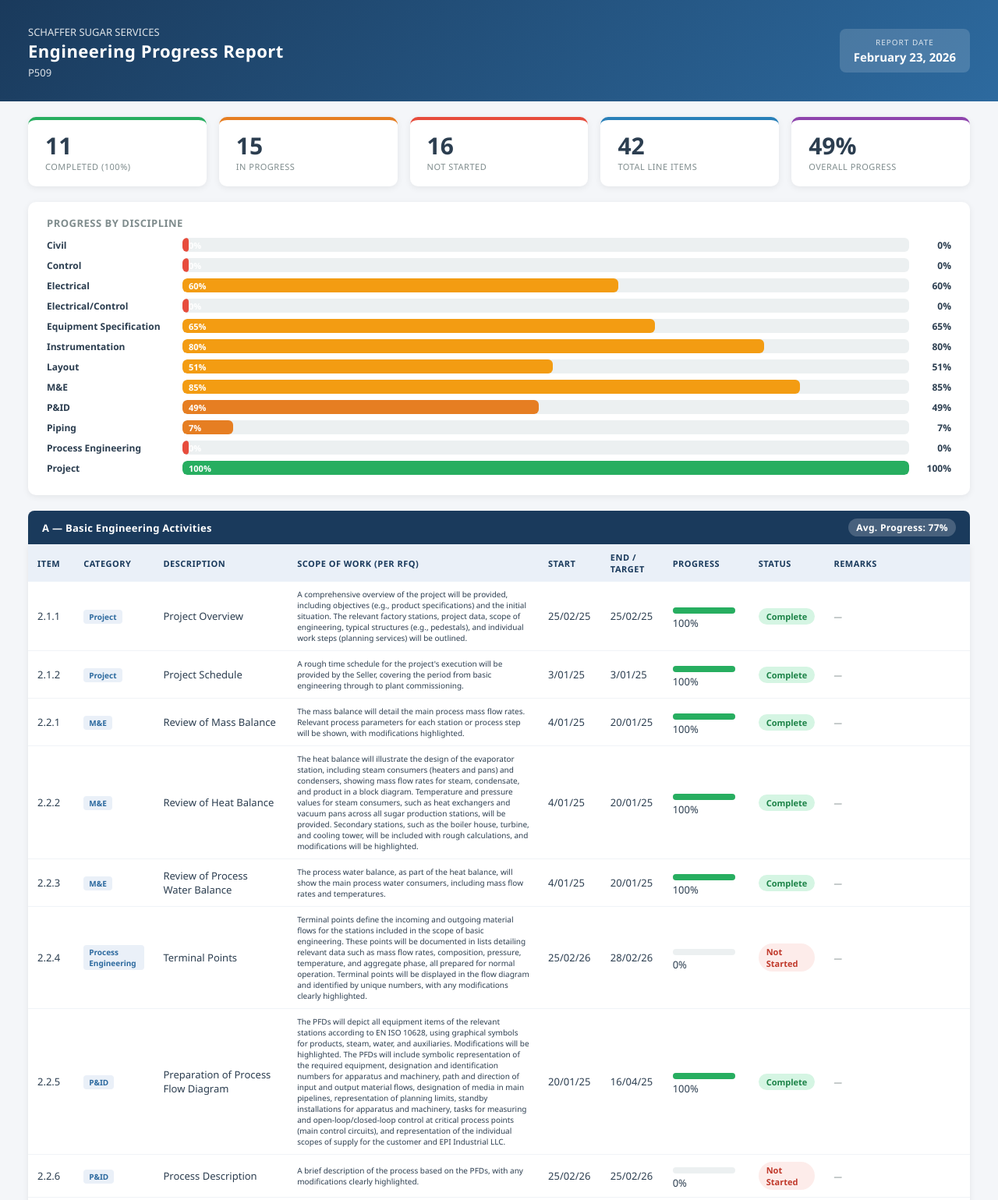
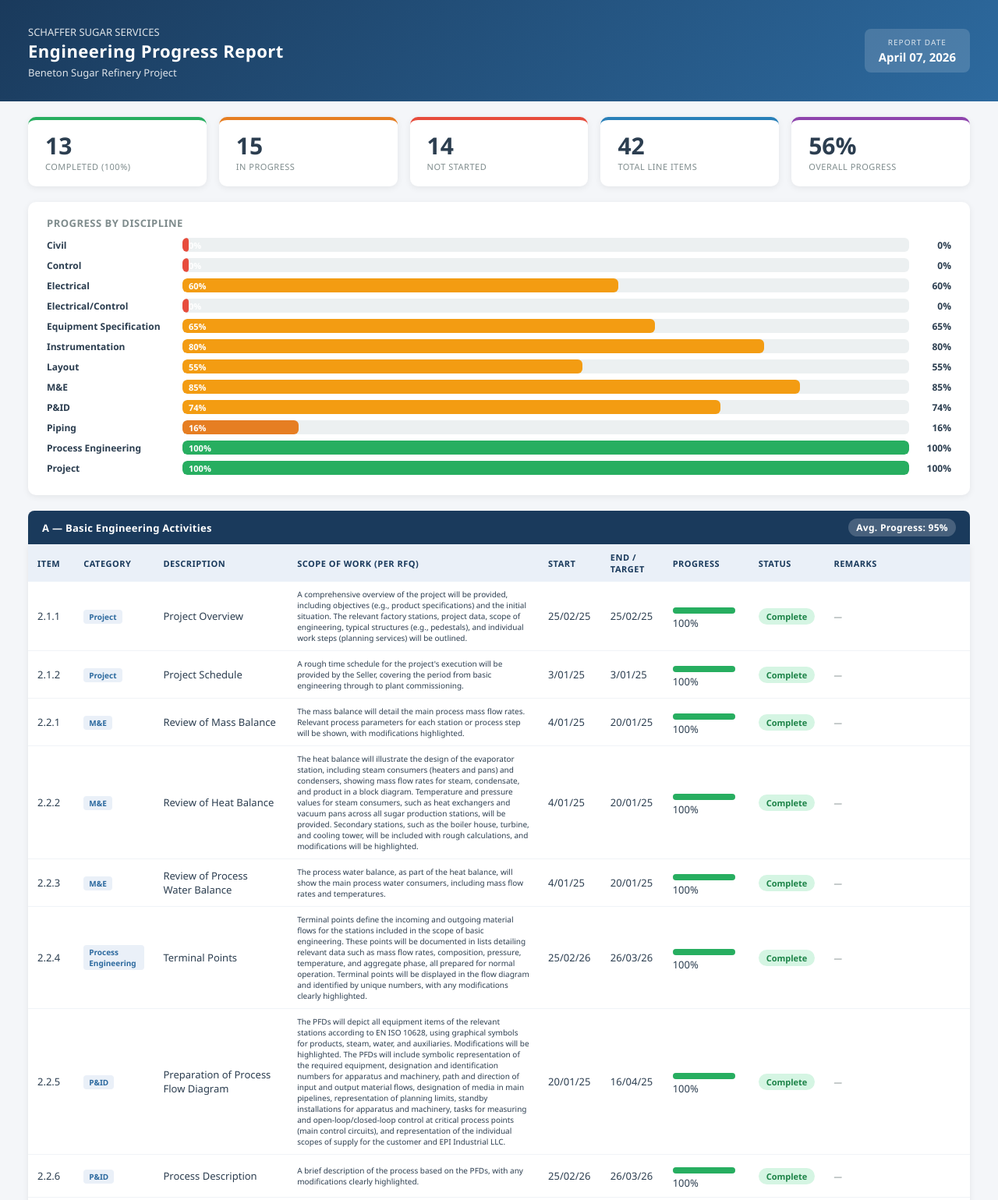
Before and after one commit to SugarGuru/509-Progress-Report, a plain HTML site: page index.html in a window 1280 px wide. Shown: the top 1539 px of the page at 78% size. Drawn offline with Linux system fonts and the light colour scheme.

Commit message:
Add files via upload

```diff
--- a/index.html
+++ b/index.html
@@ -3,7 +3,7 @@
 <head>
 <meta charset="UTF-8">
 <meta name="viewport" content="width=device-width, initial-scale=1.0">
-<title>Engineering Progress Report – P509</title>
+<title>Engineering Progress Report – Beneton Sugar Refinery</title>
 <style>
   * { box-sizing: border-box; margin: 0; padding: 0; }
   body { font-family: 'Segoe UI', Arial, sans-serif; background: #f4f6f9; color: #2c3e50; font-size: 13px; }
@@ -72,18 +72,18 @@
   <div>
     <div class="sub">SCHAFFER SUGAR SERVICES</div>
     <h1>Engineering Progress Report</h1>
-    <div class="sub">P509</div>
+    <div class="sub">Beneton Sugar Refinery Project</div>
   </div>
   <div class="date-badge">
     <div class="label">Report Date</div>
-    <div class="value">February 23, 2026</div>
+    <div class="value">April 07, 2026</div>
   </div>
 </div>
 
 <!-- SUMMARY CARDS -->
 <div class="summary">
   <div class="card green">
-    <div class="num">11</div>
+    <div class="num">13</div>
     <div class="lbl">Completed (100%)</div>
   </div>
   <div class="card orange">
@@ -91,7 +91,7 @@
     <div class="lbl">In Progress</div>
   </div>
   <div class="card red">
-    <div class="num">16</div>
+    <div class="num">14</div>
     <div class="lbl">Not Started</div>
   </div>
   <div class="card blue">
@@ -99,7 +99,7 @@
     <div class="lbl">Total Line Items</div>
   </div>
   <div class="card" style="border-top-color:#8e44ad;">
-    <div class="num">49%</div>
+    <div class="num">56%</div>
     <div class="lbl">Overall Progress</div>
   </div>
 </div>
@@ -140,8 +140,8 @@
   </div>
   <div class="bar-row">
     <div class="bar-label">Layout</div>
-    <div class="bar-track"><div class="bar-fill" style="width:51%;background:#f39c12;">51%</div></div>
-    <div class="bar-pct">51%</div>
+    <div class="bar-track"><div class="bar-fill" style="width:55%;background:#f39c12;">55%</div></div>
+    <div class="bar-pct">55%</div>
   </div>
   <div class="bar-row">
     <div class="bar-label">M&E</div>
@@ -150,18 +150,18 @@
   </div>
   <div class="bar-row">
     <div class="bar-label">P&ID</div>
-    <div class="bar-track"><div class="bar-fill" style="width:49%;background:#e67e22;">49%</div></div>
-    <div class="bar-pct">49%</div>
+    <div class="bar-track"><div class="bar-fill" style="width:74%;background:#f39c12;">74%</div></div>
+    <div class="bar-pct">74%</div>
   </div>
   <div class="bar-row">
     <div class="bar-label">Piping</div>
-    <div class="bar-track"><div class="bar-fill" style="width:7%;background:#e67e22;">7%</div></div>
-    <div class="bar-pct">7%</div>
+    <div class="bar-track"><div class="bar-fill" style="width:16%;background:#e67e22;">16%</div></div>
+    <div class="bar-pct">16%</div>
   </div>
   <div class="bar-row">
     <div class="bar-label">Process Engineering</div>
-    <div class="bar-track"><div class="bar-fill" style="width:0%;background:#e74c3c;">0%</div></div>
-    <div class="bar-pct">0%</div>
+    <div class="bar-track"><div class="bar-fill" style="width:100%;background:#27ae60;">100%</div></div>
+    <div class="bar-pct">100%</div>
   </div>
   <div class="bar-row">
     <div class="bar-label">Project</div>
@@ -174,7 +174,7 @@
 <div class="section">
   <div class="section-title">
     A — Basic Engineering Activities
-    <span class="pct-badge">Avg. Progress: 77%</span>
+    <span class="pct-badge">Avg. Progress: 95%</span>
   </div>
   <table>
     <thead>
@@ -252,9 +252,9 @@
         <td>Terminal Points</td>
         <td style="font-size:10px;line-height:1.4;">Terminal points define the incoming and outgoing material flows for the stations included in the scope of basic engineering. These points will be documented in lists detailing relevant data such as mass flow rates, composition, pressure, temperature, and aggregate phase, all prepared for normal operation. Terminal points will be displayed in the flow diagram and identified by unique numbers, with any modifications clearly highlighted.</td>
         <td>25/02/26</td>
-        <td>28/02/26</td>
-        <td><span class="mini-bar-track"><span class="mini-bar-fill" style="width:0.0%;background:#e74c3c;display:block;"></span></span>0%</td>
-        <td><span class="status not-started">Not Started</span></td>
+        <td>26/03/26</td>
+        <td><span class="mini-bar-track"><span class="mini-bar-fill" style="width:100.0%;background:#27ae60;display:block;"></span></span>100%</td>
+        <td><span class="status complete">Complete</span></td>
         <td class="remark">—</td>
       </tr>
       <tr>
@@ -274,9 +274,9 @@
         <td>Process Description</td>
         <td style="font-size:10px;line-height:1.4;">A brief description of the process based on the PFDs, with any modifications clearly highlighted.</td>
         <td>25/02/26</td>
-        <td>25/02/26</td>
-        <td><span class="mini-bar-track"><span class="mini-bar-fill" style="width:0.0%;background:#e74c3c;display:block;"></span></span>0%</td>
-        <td><span class="status not-started">Not Started</span></td>
+        <td>26/03/26</td>
+        <td><span class="mini-bar-track"><span class="mini-bar-fill" style="width:100.0%;background:#27ae60;display:block;"></span></span>100%</td>
+        <td><span class="status complete">Complete</span></td>
         <td class="remark">—</td>
       </tr>
       <tr>
@@ -320,7 +320,7 @@
 <div class="section">
   <div class="section-title">
     B — Detailed Engineering Activities
-    <span class="pct-badge">Avg. Progress: 39%</span>
+    <span class="pct-badge">Avg. Progress: 42%</span>
   </div>
   <table>
     <thead>
@@ -343,7 +343,7 @@
         <td>Updated Mass Balance</td>
         <td style="font-size:10px;line-height:1.4;">The mass balance will reflect the main process mass flow rates. Depending on the station, it will include data on temperatures, dry substance contents, purities, colors, and ash contents, which may vary.</td>
         <td>20/01/25</td>
-        <td>16/04/25</td>
+        <td>26/03/26</td>
         <td><span class="mini-bar-track"><span class="mini-bar-fill" style="width:100.0%;background:#27ae60;display:block;"></span></span>100%</td>
         <td><span class="status complete">Complete</span></td>
         <td class="remark">—</td>
@@ -354,7 +354,7 @@
         <td>Updated Heat Balance</td>
         <td style="font-size:10px;line-height:1.4;">The heat balance will detail the design of the evaporator station, including steam consumers (heaters and pans) and condensers, presented in a block diagram with mass flow rates for steam, condensate, and product. Temperature and pressure values for individual steam consumers, such as heat exchangers and vacuum pans in all sugar production stations, will be indicated. Secondary stations like the boiler house, turbine, or cooling tower will also be included with rough calculations.</td>
         <td>20/01/25</td>
-        <td>16/04/25</td>
+        <td>26/03/26</td>
         <td><span class="mini-bar-track"><span class="mini-bar-fill" style="width:100.0%;background:#27ae60;display:block;"></span></span>100%</td>
         <td><span class="status complete">Complete</span></td>
         <td class="remark">—</td>
@@ -365,7 +365,7 @@
         <td>Updated Process Water Balance</td>
         <td style="font-size:10px;line-height:1.4;">The process water balance, as part of the heat balance, will illustrate the main water consumers, including mass flow rates and temperatures.</td>
         <td>20/01/25</td>
-        <td>16/04/25</td>
+        <td>26/03/26</td>
         <td><span class="mini-bar-track"><span class="mini-bar-fill" style="width:100.0%;background:#27ae60;display:block;"></span></span>100%</td>
         <td><span class="status complete">Complete</span></td>
         <td class="remark">—</td>
@@ -542,7 +542,7 @@
         <td style="font-size:10px;line-height:1.4;">The 3D visualization of the plant design will focus on the main process building and will include precise modeling and positioning of factory equipment. It will cover foundations, pipelines including all valves and fittings, air ducts and chutes, and stairs, lifts, ladders, pedestals, and the building envelope (represented in a simplified form).</td>
         <td>17/11/25</td>
         <td>30/04/26</td>
-        <td><span class="mini-bar-track"><span class="mini-bar-fill" style="width:60.0%;background:#f39c12;display:block;"></span></span>60%</td>
+        <td><span class="mini-bar-track"><span class="mini-bar-fill" style="width:80.0%;background:#f39c12;display:block;"></span></span>80%</td>
         <td><span class="status progress">In Progress</span></td>
         <td class="remark">Repeated in our proposal. Eliminated Repeated Item</td>
       </tr>
@@ -663,7 +663,7 @@
         <td style="font-size:10px;line-height:1.4;">A bill of materials will be prepared as an order template for all pipelines, fittings, and supports ≥ 2½" based on ANSI standards.</td>
         <td>1/02/26</td>
         <td>30/04/26</td>
-        <td><span class="mini-bar-track"><span class="mini-bar-fill" style="width:5.0%;background:#e67e22;display:block;"></span></span>5%</td>
+        <td><span class="mini-bar-track"><span class="mini-bar-fill" style="width:80.0%;background:#f39c12;display:block;"></span></span>80%</td>
         <td><span class="status progress">In Progress</span></td>
         <td class="remark">—</td>
       </tr>
@@ -683,7 +683,7 @@
 </div>
 
 <div class="footer">
-  Schaffer Sugar Services · Confidential · Report generated February 23, 2026
+  Schaffer Sugar Services · Confidential · Report generated April 07, 2026
 </div>
 
 </body>
```
